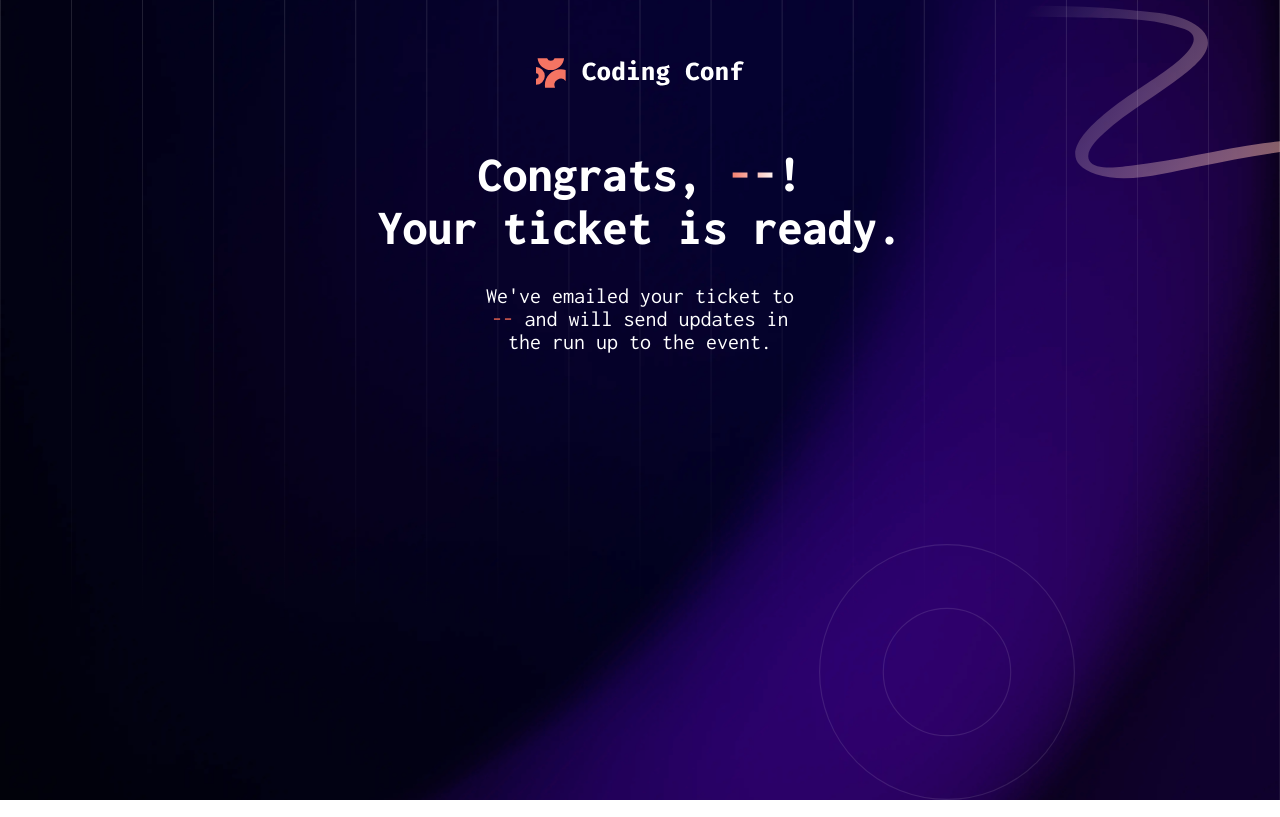
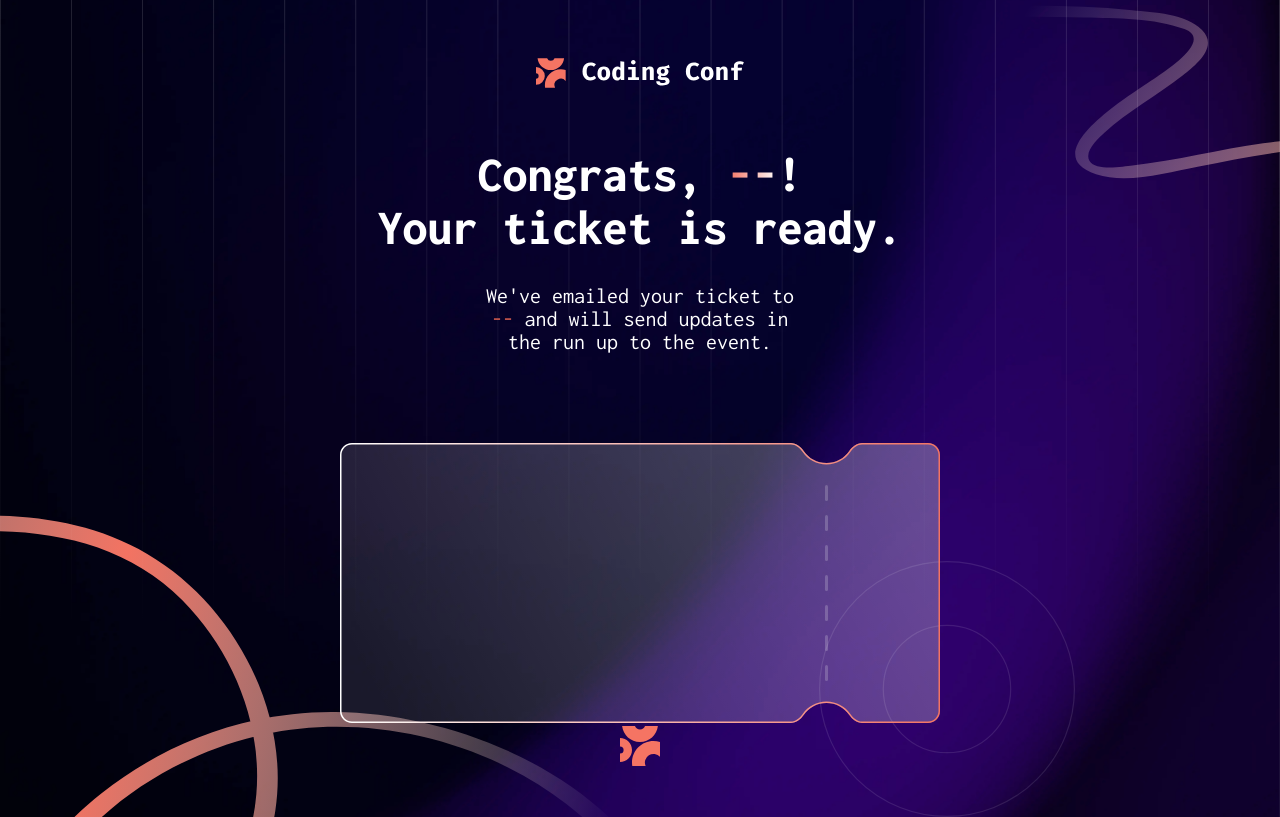
Before and after one commit to DSantana04/ticket-generator, a plain HTML site: page ticket.html in a window 1280 px wide. Drawn offline with Linux system fonts and the light colour scheme.

Commit message:
Updating ticket page
Just adding the ticket pattern to build-up the ticket view

```diff
--- a/styles.css
+++ b/styles.css
@@ -20,10 +20,11 @@ body {
     url("Images/pattern-circle.svg"),
     url("Images/pattern-squiggly-line-top.svg"),
     url("Images/pattern-squiggly-line-bottom.svg"),
+    url("Images/pattern-squiggly-line-bottom-desktop.svg"),
     url("Images/background-desktop.png");
   background-repeat: no-repeat;
-  background-position: center, bottom right 20%, top right, bottom left, center;
-  background-size: cover, 20%, 30%, 50%, cover;
+  background-position: center, bottom right 20%, top right, bottom left, bottom left ,center;
+  background-size: cover, 20%, 30%, 50%, 50% ,cover;
   background-attachment: fixed;
   text-align: center;
   display: flex;
@@ -133,3 +134,7 @@ button {
 #info span {
   color: hsl(7, 71%, 60%);
 }
+
+#ticket {
+  margin-top: 15%;
+}
--- a/ticket.html
+++ b/ticket.html
@@ -27,7 +27,10 @@
       </p>
     </div>
     <div>
-
+      <img id ="ticket" src="Images/pattern-ticket.svg"></img>
+      <div>
+        <img src="Images/logo-mark.svg">
+      </div>
     </div>
 
   </body>
```
